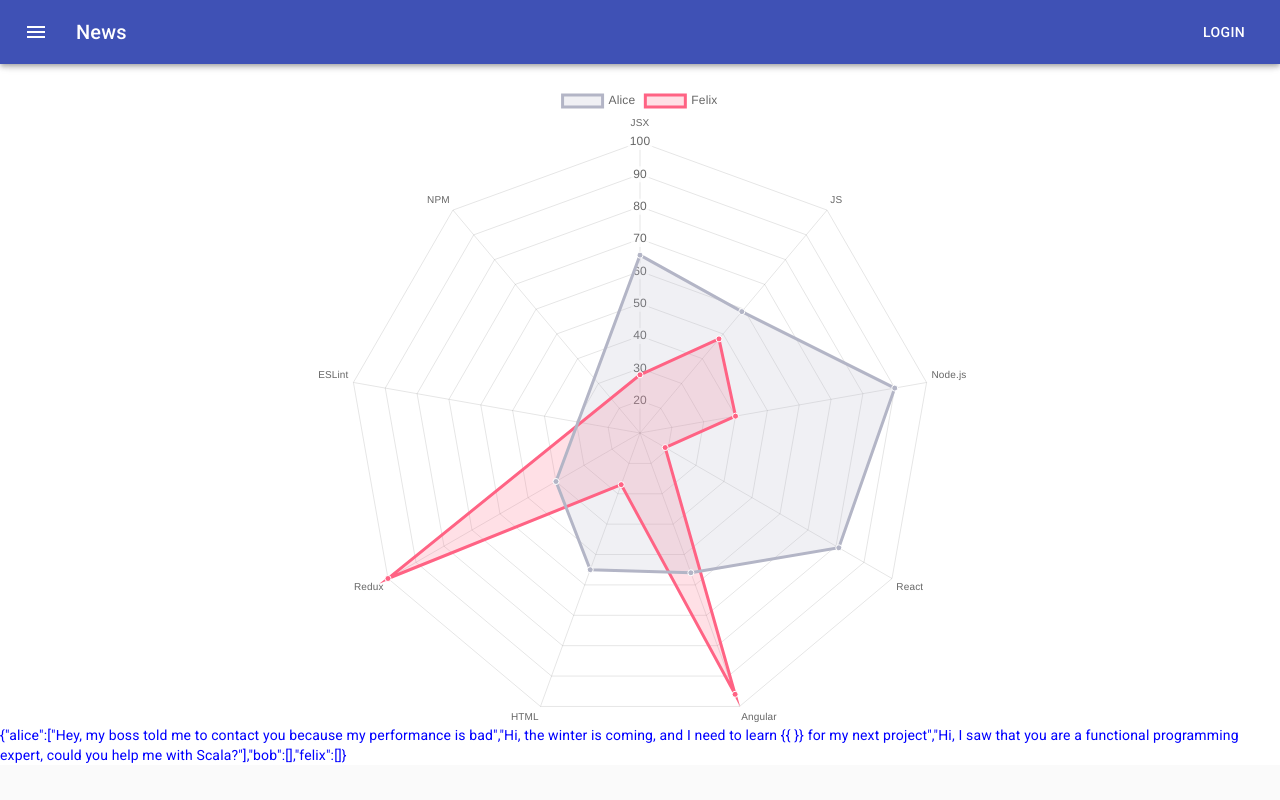
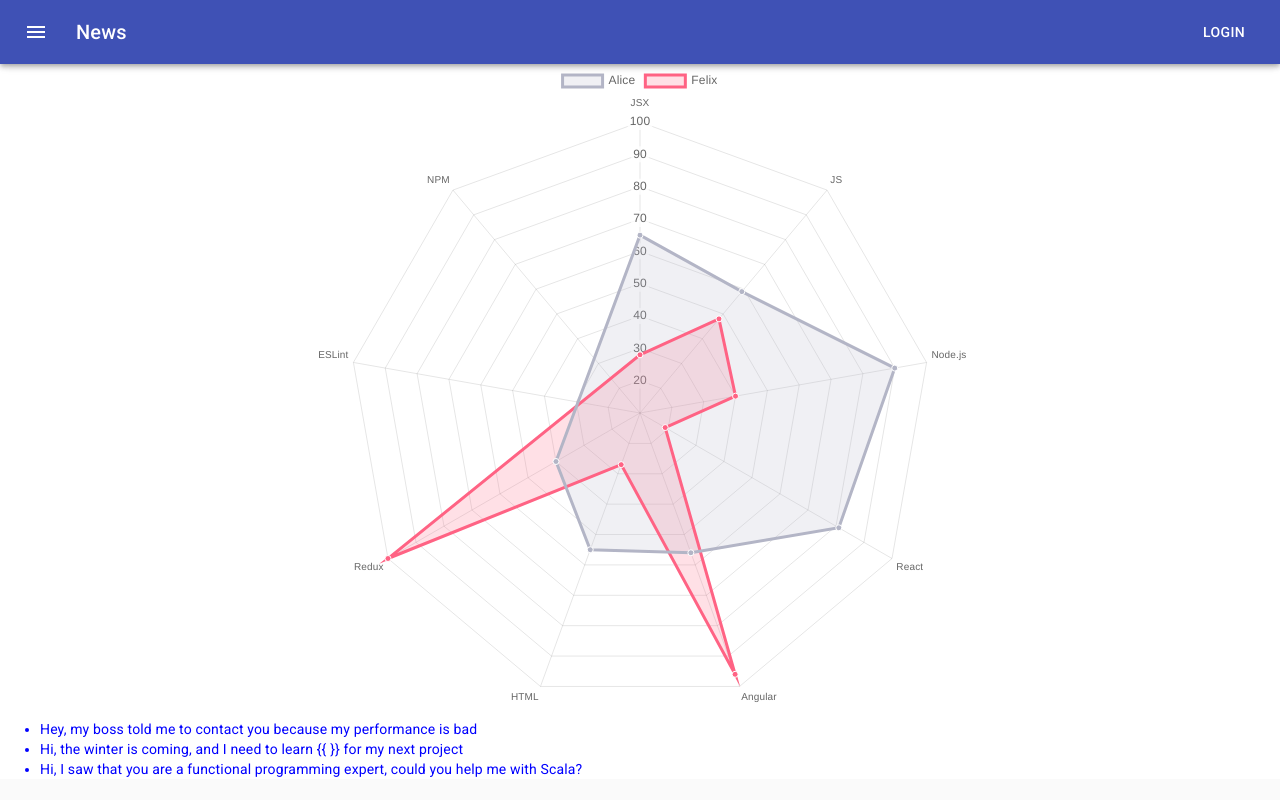
Before and after one commit to flalom/tropic-thunder, a Next.js app in the folder frontend/thunderquiz/: page /mentorProfile in a window 1280 px wide. Built offline with nearby package versions, Linux system fonts and the light colour scheme.

Commit message:
Added conversation starters

```diff
--- a/frontend/thunderquiz/pages/mentorProfile.js
+++ b/frontend/thunderquiz/pages/mentorProfile.js
@@ -1,6 +1,6 @@
 import React from 'react'
 import styled from 'styled-components'
-import {Radar} from 'react-chartjs-2'
+import { Radar } from 'react-chartjs-2'
 
 import { makeStyles } from '@material-ui/core/styles'
 import AppBar from '@material-ui/core/AppBar'
@@ -25,10 +25,7 @@ const useStyles = makeStyles(theme => ({
   title: {
     flexGrow: 1,
   },
-}));
-// Alice is first mentor
-// Bob is second mentor
-// Felix is treainie
+}))
 
 const data = {
   labels: ['JSX', 'JS', 'Node.js', 'React', 'Angular', 'HTML', 'Redux', 'ESLint', 'NPM'],
@@ -62,24 +59,40 @@ const conversationStarters = {
     'Hi, the winter is coming, and I need to learn {{ }} for my next project',
     'Hi, I saw that you are a functional programming expert, could you help me with Scala?'
   ],
-  bob: [],
-  felix: []
+  bob: [
+    'Hey, my boss told me to contact you because my performance is bad',
+    'Hi, the winter is coming, and I need to learn {{ }} for my next project',
+    'Hi, I saw that you are a functional programming expert, could you help me with Scala?'
+  ],
+  felix: [
+    'Hey, my boss told me to contact you because my performance is bad\n',
+    'Hi, the winter is coming, and I need to learn {{ }} for my next project\n',
+    'Hi, I saw that you are a functional programming expert, could you help me with Scala?'
+  ]
 }
 
-const ConversationStarters = props =>
-  <div>
-    {JSON.stringify(props.starters)}
+const ConversationStarters = props => {
+  const currentPerson = props.people[props.currentPerson]
+  return <div>
+    <ul>
+      {props.starters[currentPerson].map(e =>
+        <li>{e}</li>)}
+    </ul>
   </div>
+}
 
 const people = Object.keys(conversationStarters)
 
-export default props =>{
-  const classes = useStyles();
- return   <MentorProfile>
+export default props => {
+  const classes = useStyles()
+  const currentPerson = props.personId || 0 // TODO from page query
+  return <MentorProfile>
     <AppBar>
       <Toolbar>
-    <IconButton edge="start" className={classes.menuButton} color="inherit" aria-label="menu">
-      <MenuIcon />
+        <IconButton
+          edge="start"
+          className={classes.menuButton} color="inherit" aria-label="menu">
+          <MenuIcon/>
         </IconButton>
         <Typography variant="h6" className={classes.title}>
           News
@@ -87,10 +100,21 @@ export default props =>{
         <Button color="inherit">Login</Button>
       </Toolbar>
     </AppBar>
-      Hey my name is {props.name || people[0]}
+    {/*TODO spacing here and card*/}
+    <div>
+      <h2>Here's you and mentor {people[currentPerson]}</h2>
 
-    <div>
-      <h2>Here's you and mentor</h2>
-      <Radar data={data} />
-<ConversationStarters starters={conversationStarters}/>    </div>
-  </MentorProfile>}
+      <div className="card">
+        <Radar data={data}/>
+      </div>
+
+      <div className="card">
+        <ConversationStarters
+          starters={conversationStarters}
+          currentPerson={currentPerson}
+          people={people}/>
+      </div>
+
+    </div>
+  </MentorProfile>
+}
```
Also changed, not shown: 1 other file (tests, documents, lock files or other folders). Lines whose indentation alone changed are shown as unchanged.
